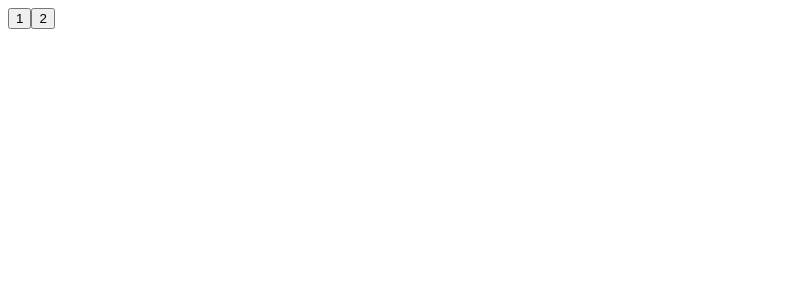
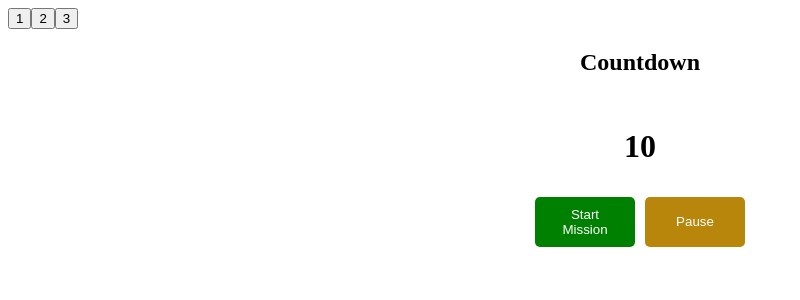
Before and after one commit to valentine909/train-with-rxjs, an Angular app: page /third in a window 1280 px wide. Before the commit this address led to /. Shown: the top 300 px of the page, without its empty margins (0-800 px from the left). Built offline with nearby package versions, Linux system fonts and the light colour scheme.

Commit message:
feat: add countdown stream

```diff
--- a/src/app/app.component.html
+++ b/src/app/app.component.html
@@ -1,3 +1,4 @@
 <button routerLink="/first">1</button>
 <button routerLink="/second">2</button>
+<button routerLink="/third">3</button>
 <router-outlet></router-outlet>
--- /dev/null
+++ b/src/app/pages/third-page/model.ts
@@ -0,0 +1 @@
+export const countdown = 10;
--- /dev/null
+++ b/src/app/pages/third-page/third-page.component.css
@@ -0,0 +1,52 @@
+:host {
+  display: flex;
+  flex-direction: column;
+  align-items: center;
+  justify-content: center;
+}
+
+.countdown {
+  font-size: 32px;
+  font-weight: bold;
+}
+
+.container__btns {
+  display: flex;
+  gap: 10px;
+}
+
+button {
+  color: white;
+  width: 100px;
+  padding: 10px 20px;
+  cursor: pointer;
+  border-radius: 5px;
+  border: none;
+}
+
+.btn__start {
+  background-color: green;
+}
+
+.btn__pause {
+  background-color: darkgoldenrod;
+}
+
+button:hover {
+  animation: pulse 0.5s forwards;
+}
+
+@keyframes pulse {
+  0% {
+    transform: scale(1);
+    box-shadow: 0 0 0 0 rgba(241, 204, 7, 0.7);
+  }
+  70% {
+    transform: scale(1.05);
+    box-shadow: 0 0 0 5px rgba(241, 204, 7, 0.7);
+  }
+  100% {
+    transform: scale(1.05);
+    box-shadow: 0 0 0 0 rgba(241, 204, 7, 0.7);
+  }
+}
--- /dev/null
+++ b/src/app/pages/third-page/third-page.component.html
@@ -0,0 +1,7 @@
+<h2 class="title">Countdown</h2>
+<p class="countdown">{{ countdown }}</p>
+<p class="message" *ngIf="countdown === 0">Liftoff!</p>
+<div class="container__btns">
+  <button #start class="btn__start">Start Mission</button>
+  <button #pause class="btn__pause">Pause</button>
+</div>
--- /dev/null
+++ b/src/app/pages/third-page/third-page.component.ts
@@ -0,0 +1,42 @@
+import { AfterViewInit, Component, ElementRef, ViewChild } from '@angular/core';
+import { countdown } from './model';
+import {
+  EMPTY,
+  fromEvent,
+  interval,
+  map,
+  merge,
+  switchMap,
+  takeWhile,
+} from 'rxjs';
+
+@Component({
+  selector: 'app-third-page',
+  templateUrl: './third-page.component.html',
+  styleUrls: ['./third-page.component.css'],
+})
+export class ThirdPageComponent implements AfterViewInit {
+  @ViewChild('start') startBtn!: ElementRef<HTMLButtonElement>;
+  @ViewChild('pause') pauseBtn!: ElementRef<HTMLButtonElement>;
+
+  countdown: number = countdown;
+
+  constructor() {}
+
+  ngAfterViewInit(): void {
+    const startClick$ = fromEvent(this.startBtn.nativeElement, 'click');
+    const pauseClick$ = fromEvent(this.pauseBtn.nativeElement, 'click');
+    const countdown$ = interval(1000).pipe(
+      takeWhile(() => this.countdown > 0),
+      map(() => this.countdown--)
+    );
+
+    merge(startClick$.pipe(map(() => true)), pauseClick$.pipe(map(() => false)))
+      .pipe(
+        switchMap((shouldCount) => {
+          return shouldCount ? countdown$ : EMPTY;
+        })
+      )
+      .subscribe();
+  }
+}
```
Also changed, not shown: src/app/app.module.ts (+11 -1 lines), 1 other file (tests, documents, lock files or other folders).
